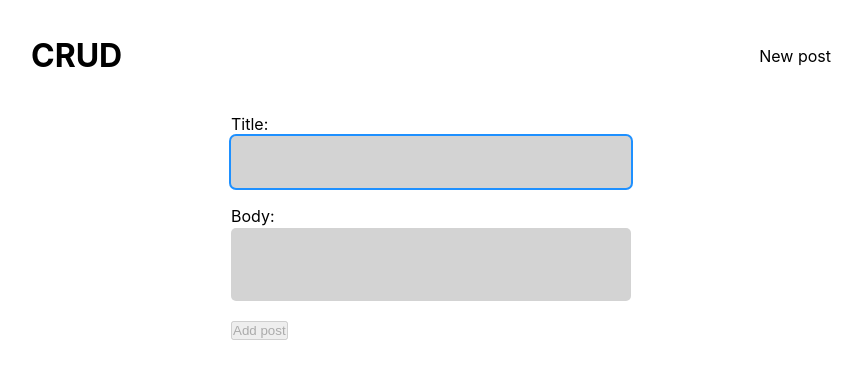
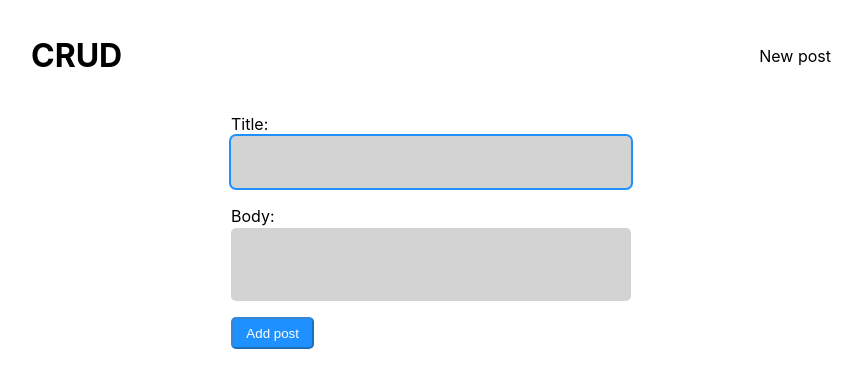
Before and after one commit to tomek-ch/json-placeholder-crud, a Next.js app: page /new in a window 1280 px wide. Shown: the top 388 px of the page, without its empty margins (209-1071 px from the left). Built offline with nearby package versions, Linux system fonts and the light colour scheme.

Commit message:
Add button style

```diff
--- a/pages/new.js
+++ b/pages/new.js
@@ -2,6 +2,7 @@ import { useState } from "react";
 import TextBox from "../components/TextBox";
 import { input } from "../styles/components/Input.module.scss";
 import { form } from "../styles/components/Form.module.scss";
+import { btn } from "../styles/components/BtnPrimary.module.scss";
 
 export default function New() {
   const [title, setTitle] = useState("");
@@ -31,7 +32,7 @@ export default function New() {
           className={input}
         />
       </label>
-      <button disabled={!title || !body} title={error}>
+      <button disabled={!title || !body} title={error} className={btn}>
         Add post
       </button>
     </form>
--- /dev/null
+++ b/styles/_mixins.scss
@@ -0,0 +1,6 @@
+@import "./variables";
+
+@mixin btn {
+  padding: 0.5em 1em;
+  border-radius: $border-radius;
+}
--- /dev/null
+++ b/styles/components/BtnPrimary.module.scss
@@ -0,0 +1,8 @@
+@import "../mixins";
+@import "../variables";
+
+.btn {
+  @include btn;
+  background-color: $primary;
+  color: white;
+}
```
